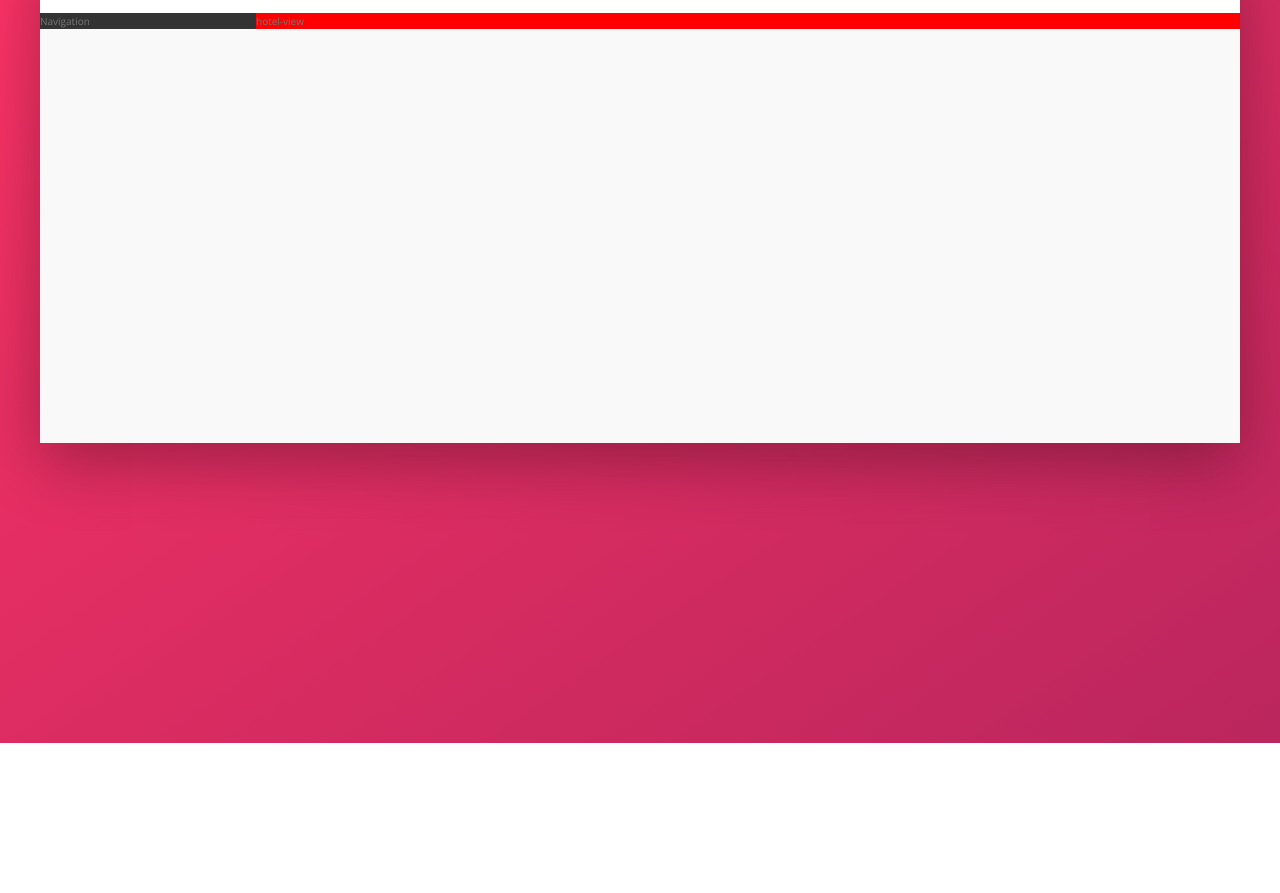
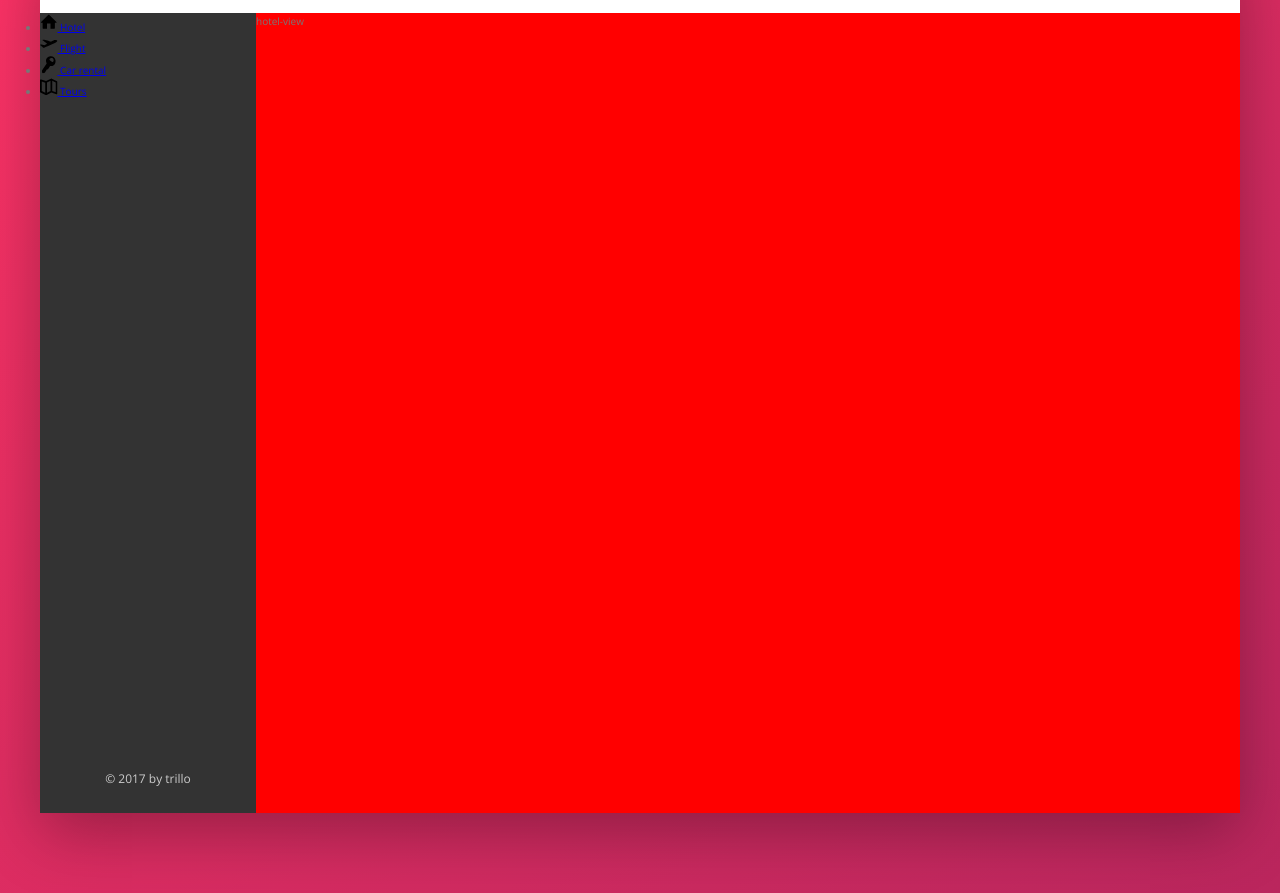
Before and after one commit to sholua/trillo, a website: page index.html in a window 1280 px wide. Shown: the part 137-1030 px from the top of the page. Before the commit the page ends 880 px from the top, so only its background shows below. Drawn offline with nearby package versions, Linux system fonts and the light colour scheme; files that its build step writes are made by us from their sources.

Commit message:
Flexbox for sidebar

```diff
--- a/index.html
+++ b/index.html
@@ -45,7 +45,44 @@
             </header>
             <div class="content">
                 <nav class="sidebar">
-                    Navigation
+                    <ul class="side-nav">
+                        <li class="side-nav__item">
+                            <a href="#" class="side-nav__link">
+                                <svg class="side-nav__icon">
+                                    <use xlink:href="img/sprite.svg#icon-home"></use>
+                                </svg>
+                                <span>Hotel</span>
+                            </a>
+                        </li>
+                        <li class="side-nav__item">
+                            <a href="#" class="side-nav__link">
+                                <svg class="side-nav__icon">
+                                    <use xlink:href="img/sprite.svg#icon-aircraft-take-off"></use>
+                                </svg>
+                                <span>Flight</span>
+                            </a>
+                        </li>
+                        <li class="side-nav__item">
+                            <a href="#" class="side-nav__link">
+                                <svg class="side-nav__icon">
+                                    <use xlink:href="img/sprite.svg#icon-key"></use>
+                                </svg>
+                                <span>Car rental</span>
+                            </a>
+                        </li>
+                        <li class="side-nav__item">
+                            <a href="#" class="side-nav__link">
+                                <svg class="side-nav__icon">
+                                    <use xlink:href="img/sprite.svg#icon-map"></use>
+                                </svg>
+                                <span>Tours</span>
+                            </a>
+                        </li>
+                    </ul>
+
+                    <div class="legal">
+                        &copy; 2017 by trillo
+                    </div>
                 </nav>
                 <main class="hotel-view">
                     hotel-view
--- a/sass/_components.scss
+++ b/sass/_components.scss
@@ -116,3 +116,29 @@
     margin-right: 1rem;
   }
 }
+
+/////////////////////////////////
+//// Side Navigation
+.side-nav {
+  &__item {
+
+  }
+
+  &__link {
+
+  }
+
+  &__icon {
+    height: 1.75rem;
+    width: 1.75rem;
+  }
+}
+
+/////////////////////////////////
+//// Legal
+.legal {
+  font-size: 1.2rem;
+  color: var(--color-grey-light-4);
+  padding: 2.5rem;
+  text-align: center;
+}
--- a/sass/_layout.scss
+++ b/sass/_layout.scss
@@ -25,10 +25,18 @@
 .sidebar {
   background-color: var(--color-grey-dark-1);
   flex: 0 0 18%;
+
+  display: flex;
+  flex-direction: column;
+  justify-content: space-between;
 }
 
 .hotel-view {
   background-color: var(--color-white);
+
+  // Test
+  height: 80rem;
   background-color: red;
+
   flex: 1;
 }
```
